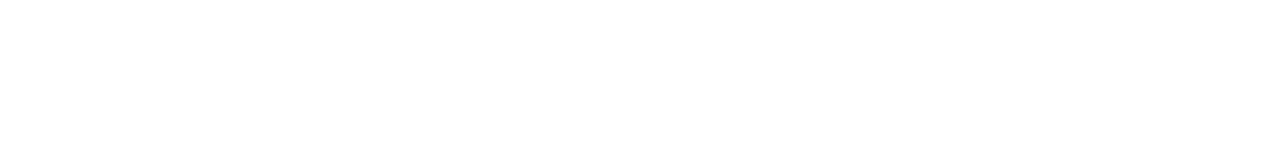
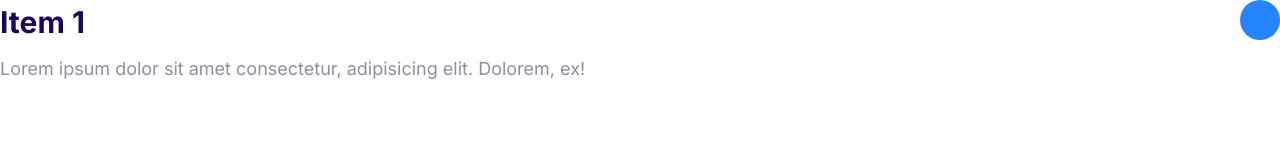
Before and after one commit to Annie-mar/Practice, a plain HTML site: page index.html in a window 1280 px wide. Drawn offline with Linux system fonts and the light colour scheme.

Commit message:
Create Collapsibles Structure component.

```diff
--- a/CSS/styles.css
+++ b/CSS/styles.css
@@ -484,3 +484,30 @@ a {
       margin: 0 2rem;
    }
  }
+
+ /*Collapsibles*/
+ .collapsible__header {
+   display:flex;
+   justify-content:space-between;
+ }
+ .collapsible__heading {
+   margin-top: 0;
+   font-size: 3rem;
+ }
+ .collapsible__chevron {
+   transform: (-90deg);
+   transition: transform 0.3s;
+ }
+ .collapsible__content {
+   max-height: 0;
+   overflow: hidden;
+   opacity:0;
+   transition: all 0.3s;
+ }
+ .collapsible--expanded .collapsible__chevron {
+   transform: (0);
+ }
+ .collapsible--expanded .collapsible__content {
+   max-height: 100vh;
+   opacity:1;
+ }
--- a/index.html
+++ b/index.html
@@ -13,5 +13,19 @@
     <link rel="stylesheet" href="css/normalize.css" />
     <link rel="stylesheet" href="css/styles.css" />
   </head>
-  <body></body>
+  <body>
+    <div class="collapsible collapsible--expanded">
+      <header class="collapsible__header">
+        <h2 class="collapsible__heading">Item 1</h2>
+        <svg class="icon icon--primary collapsible__chevron">
+          <use xlink:href="Images/sprite.svg#chevron"></use>
+        </svg>
+      </header>
+      <div class="collapsible__content">
+        Lorem ipsum dolor sit amet consectetur, adipisicing elit. Dolorem, ex!
+      </div>
+    </div>
+
+    <script src="js/main.js"></script>
+  </body>
 </html>
--- /dev/null
+++ b/js/main.js
@@ -0,0 +1,6 @@
+const collapsibles = document.querySelectorAll(".collapsible");
+collapsibles.forEach((item) =>
+  item.addEventListener("click", function () {
+    this.classList.toggle("collapsible--expanded");
+  })
+);
```
Also changed, not shown: Components/collapsibles.html (added, +13 -0 lines).
